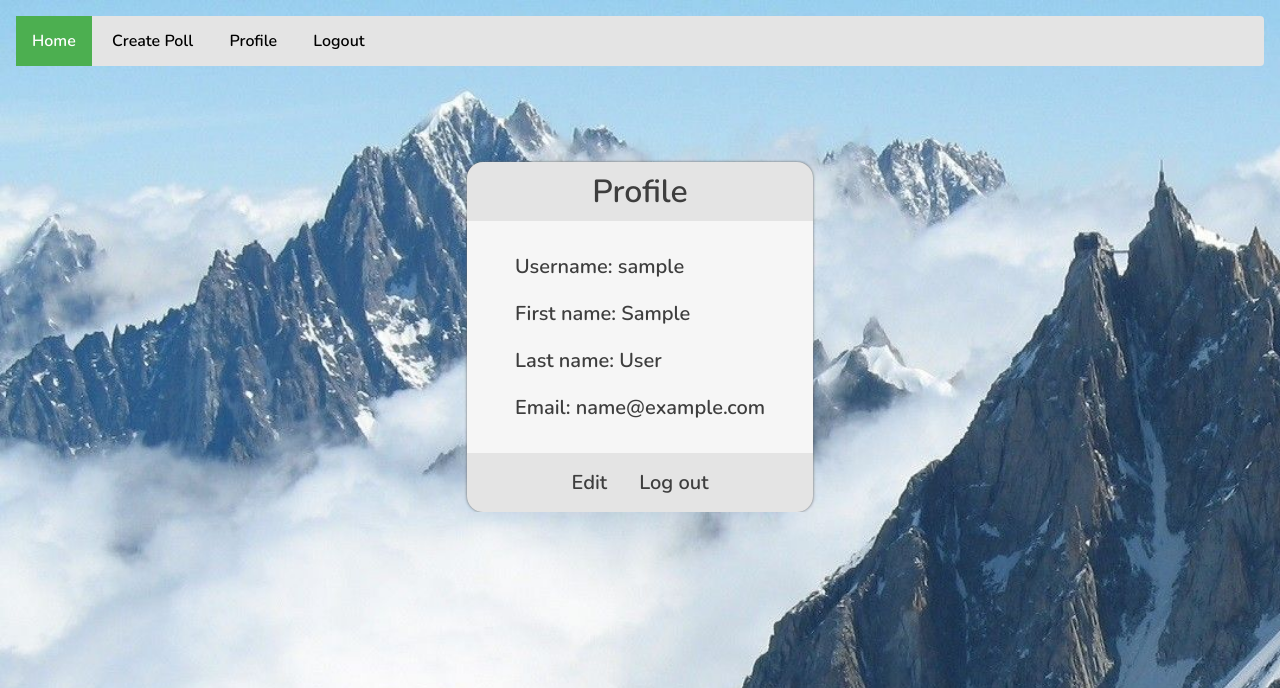
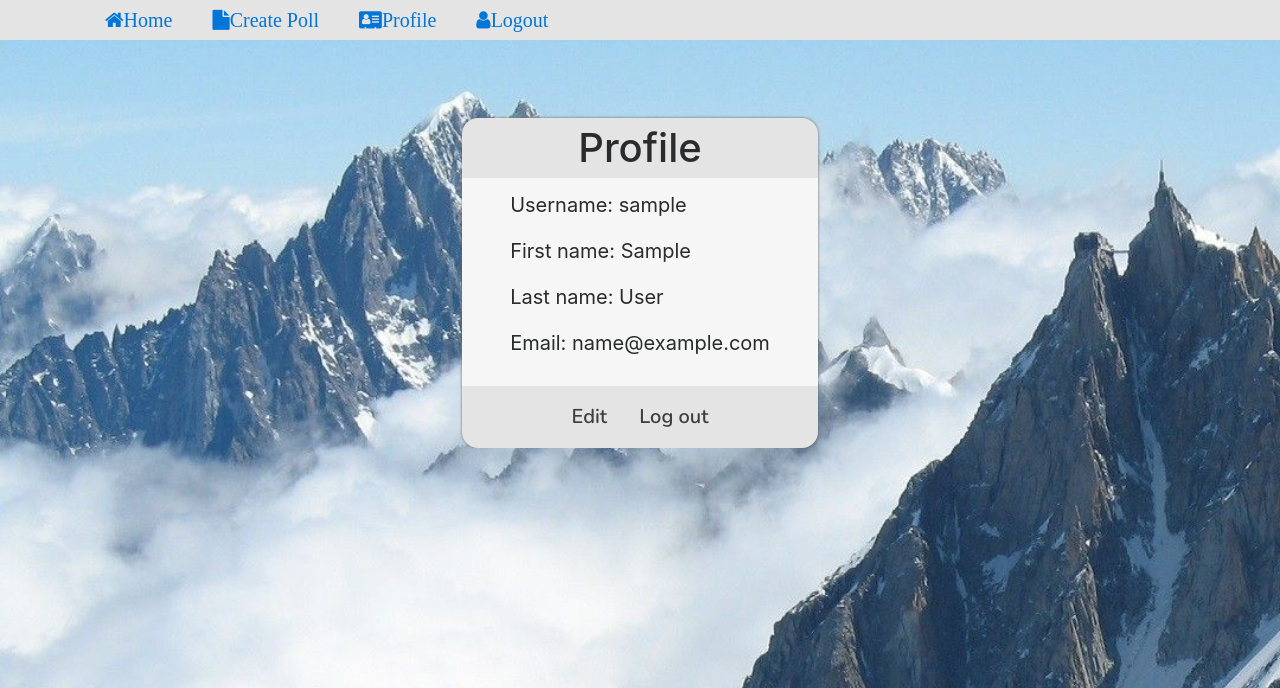
Before and after one commit to Winternight9/Arbitrator, a Django app: page /profile/ in a window 1280 px wide. Shown: the top 688 px of the page. Run offline with Django 3.2, Linux system fonts and the light colour scheme; the visitor is signed in with stand-in values (Sample User, id 1); some libraries are stand-ins or nearby versions.

Commit message:
modify navbar

```diff
--- a/arbitrator/static/arbitrator/css/navigationbar.css
+++ b/arbitrator/static/arbitrator/css/navigationbar.css
@@ -1,27 +1,6 @@
-.topnav-container {
-    padding: 8px 8px;
+@import url( 'https://maxcdn.bootstrapcdn.com/bootstrap/4.0.0-alpha.6/css/bootstrap.min.css' );
+
+#primary-nav {
+  background-color: #e4e4e4;
+  font-size: 20px;
 }
-
-.topnav {
-    background-color: #e4e4e4;
-    border-radius: 4px;
-}
-
-.topnav a {
-    display: inline-block;
-    color: black;
-    text-align: center;
-    padding: 14px 16px;
-    text-decoration: none;
-    font-size: 16px;
-}
-
-.topnav a:hover {
-    background-color: whitesmoke;
-    color: black;
-}
-
-.topnav a.active {
-    background-color: #4CAF50;
-    color: white;
-}
--- a/arbitrator/templates/arbitrator/includes/navigationbar.html
+++ b/arbitrator/templates/arbitrator/includes/navigationbar.html
@@ -1,16 +1,40 @@
 {% load staticfiles %} {% block css %}
-<link rel="stylesheet" href="{% static "arbitrator/css/navigationbar.css" %}"/> {% endblock %}
+<link rel="stylesheet" href="{% static "arbitrator/css/navigationbar.css" %}"/>
+<!-- Load an icon library -->
+<link rel="stylesheet" href="https://cdnjs.cloudflare.com/ajax/libs/font-awesome/4.7.0/css/font-awesome.min.css">
+{% endblock %}
 
-<div class="topnav-container">
-    <div class="topnav">
-        <a class="active" href="{% url "arbitrator:home" %}">Home</a>
-        {% if user.is_authenticated %}
-            <a href="{% url "arbitrator:createPoll" %}">Create Poll</a>
-            <a href="{% url "arbitrator:profile" %}">Profile</a>
-            <a href="{% url "arbitrator:logout" %}">Logout</a>
-        {% else %}
-            <a href="{% url "arbitrator:createPoll" %}">Create Poll</a>
-            <a href="{% url "arbitrator:login" %}">Login</a>
-        {% endif %}
-    </div>
-</div>
+<div id="primary-nav">
+
+		<div class="container">
+		{% if user.is_authenticated %}
+		  <ul class="nav">
+			<li class="nav-item">
+			  <a href="{% url "arbitrator:home" %}" class="nav-link fa fa-home">Home</a>
+			</li>
+			<li class="nav-item ">
+			  <a href="{% url "arbitrator:createPoll" %}" class="nav-link fa fa-file">Create Poll</a>
+			</li>
+			<li class="nav-item">
+			  <a href="{% url "arbitrator:profile" %}" class="nav-link fa fa-vcard">Profile</a>
+			</li>
+			<li class="nav-item ml-auto">
+					<a href="{% url "arbitrator:logout" %}" class="nav-link fa fa-user ">Logout</a>
+				  </li>
+		  </ul>
+		{% else %}
+		<ul class="nav">
+				<li class="nav-item">
+				  <a href="{% url "arbitrator:home" %}" class="nav-link fa fa-home">Home</a>
+				</li>
+				<li class="nav-item ">
+				  <a href="{% url "arbitrator:createPoll" %}" class="nav-link fa fa-vcard">Create Poll</a>
+				</li>
+				<li class="nav-item ml-auto">
+						<a href="{% url "arbitrator:login" %}" class="nav-link fa fa-user">Login</a>
+					  </li>
+			  </ul>
+			  {% endif %}
+
+			</div>
+	  </div>
```
